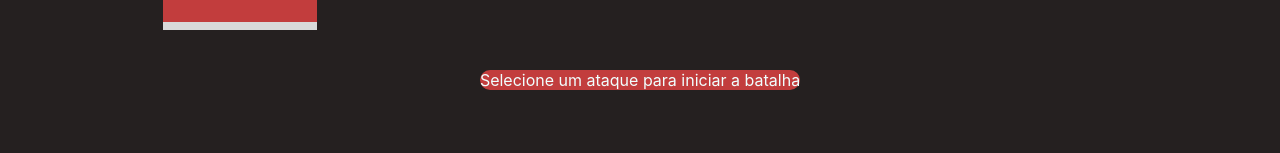
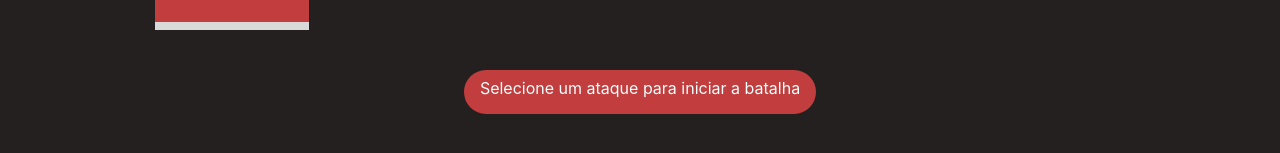
Before and after one commit to Aleff13/pokeBattle, a React (Create React App) app: page / in a window 1280 px wide. Shown: the part 573-726 px from the top of the page. Built offline with nearby package versions, Linux system fonts and the light colour scheme; no server answers.

Commit message:
fix: add padding in dialog box

```diff
--- a/src/App.css
+++ b/src/App.css
@@ -158,4 +158,8 @@ body {
     color: azure;
     text-align: center;
     margin-top: 70vh;
+    padding-left: 2vh;
+    padding-right: 2vh;
+    padding-bottom: 2vh;
+    padding-top: 1vh;
 }
```
